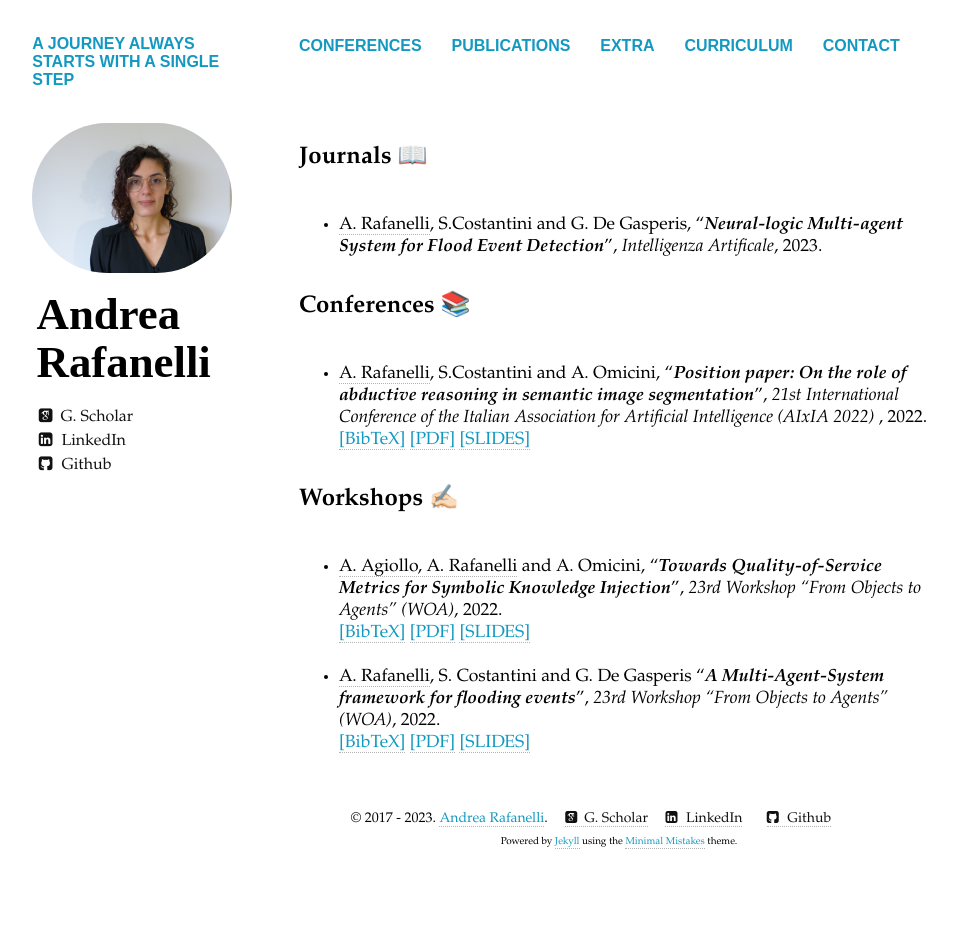
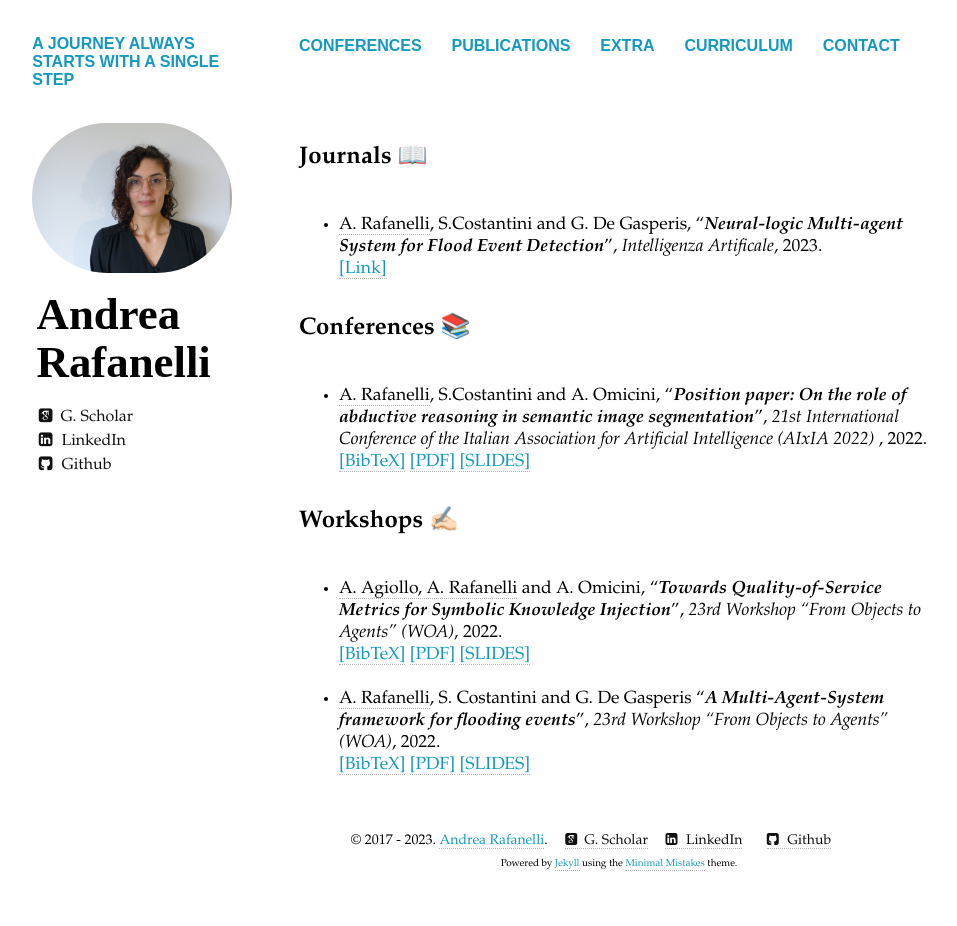
Before and after one commit to aaaaands/andreeea.github.io, a Jekyll site: the page built from publications.md, in a window 1280 px wide. Shown: the whole page, without its empty margins (21-978 px from the left). Built offline with Jekyll 4.4.1, drawn with Linux system fonts in a browser that asks for light colours; nearby versions of some CDN libraries; before the commit the page ends 904 px from its top, so only the background shows below that.

Commit message:
Update publications.html

```diff
--- a/_layouts/publications.html
+++ b/_layouts/publications.html
@@ -89,6 +89,8 @@ div.bibtex pre { font-size: 75%; overflow: auto;  width: 100%; padding: 0em 0em;
 	<span class="authorme">A. Rafanelli</span>, S.Costantini and G. De Gasperis,
 	&ldquo;<b><em>Neural-logic Multi-agent System for Flood Event Detection</em></b>&rdquo;,
 	<i>Intelligenza Artificale</i>, 2023.
+	<br>
+	<a href="https://content.iospress.com/articles/intelligenza-artificiale/ia230004">[Link]</a>
 	</li>
 	<br>
 	    </ul>
```
